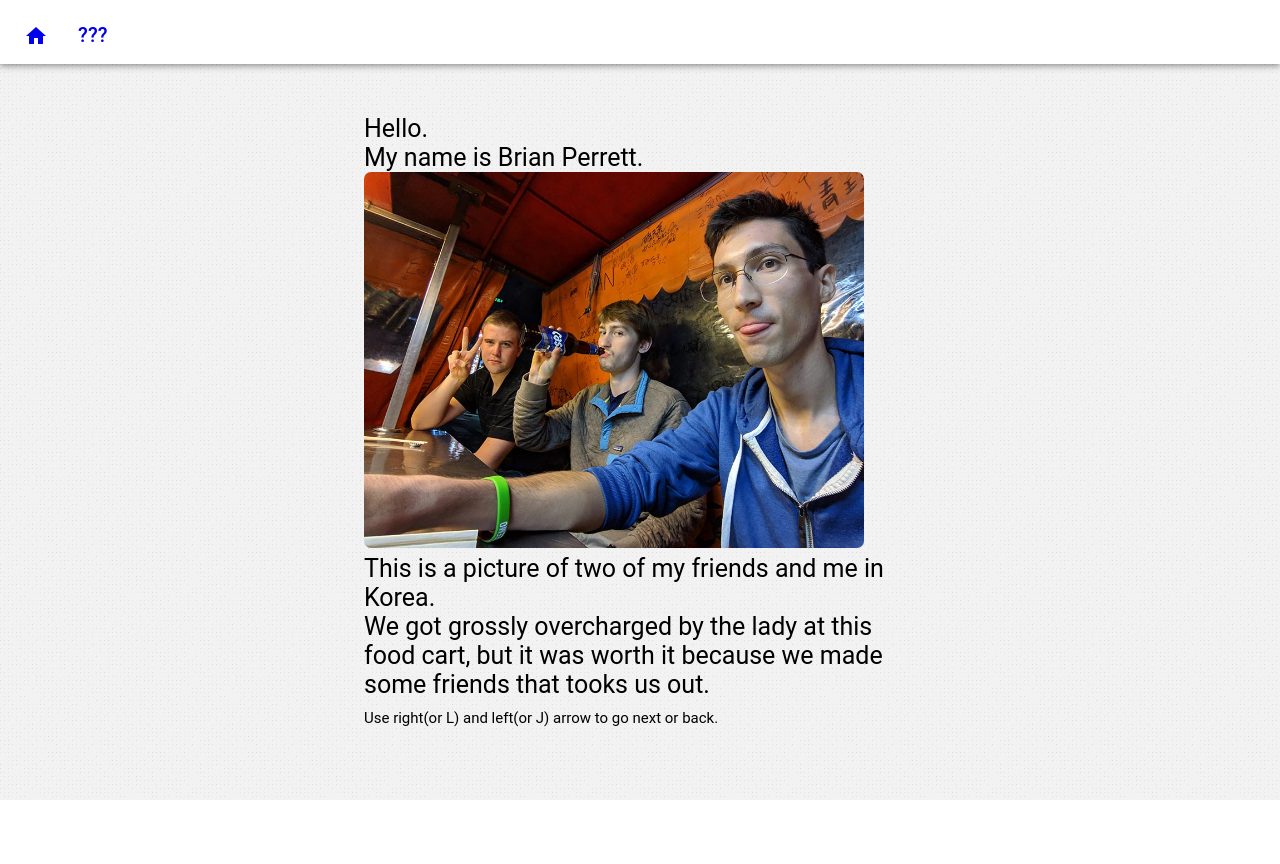
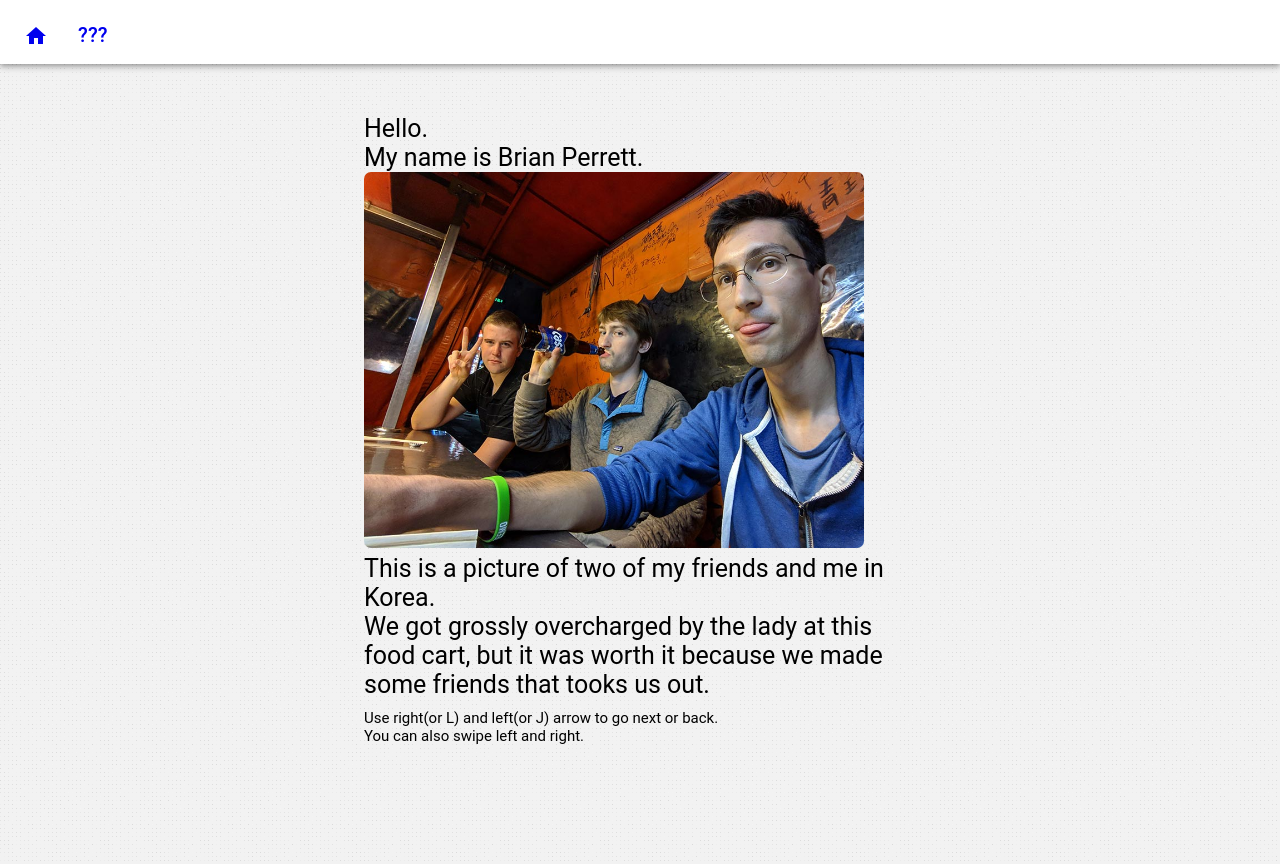
Before and after one commit to brianjp93/bp, a React (Create React App) app: page /about in a window 1280 px wide. Before the commit the page ends 800 px from the top, so only its background shows below. Built offline with nearby package versions, Linux system fonts and the light colour scheme.

Commit message:
add swipe detection

```diff
--- a/package.json
+++ b/package.json
@@ -9,6 +9,7 @@
     "@testing-library/user-event": "^7.2.1",
     "react": "^16.12.0",
     "react-dom": "^16.12.0",
+    "react-easy-swipe": "0.0.18",
     "react-latex": "^1.5.0",
     "react-router-dom": "^5.1.2",
     "react-scripts": "3.3.0"
--- a/src/components/general/about.jsx
+++ b/src/components/general/about.jsx
@@ -1,5 +1,6 @@
 import React, { useState, useEffect } from 'react'
 import { Container } from '@material-ui/core'
+import Swipe from 'react-easy-swipe'
 
 function About() {
     let [index, setIndex] = useState(0)
@@ -24,7 +25,14 @@ function About() {
     })
 
     return (
-        <div>
+        <Swipe
+            onSwipeRight={() => {
+                setIndex(index - 1)
+            }}
+            onSwipeLeft={() => {
+                setIndex(index + 1)
+            }}>
+            <div style={{minHeight: 800}}>
                 <Container maxWidth='sm'>
                     <div style={{height: 50}}></div>
 
@@ -33,6 +41,7 @@ function About() {
                     </div>
                 </Container>
             </div>
+        </Swipe>
     )
 }
 
@@ -62,7 +71,10 @@ function Show(props) {
             </div>
 
             <div style={{paddingTop: 10, ...caption}}>
+                <div>
                     Use right(or L) and left(or J) arrow to go next or back.
+                </div>
+                <div>You can also swipe left and right.</div>
             </div>
         </div>,
         <div>
```
Also changed, not shown: 1 other file (tests, documents, lock files or other folders). Lines whose indentation alone changed are shown as unchanged.
